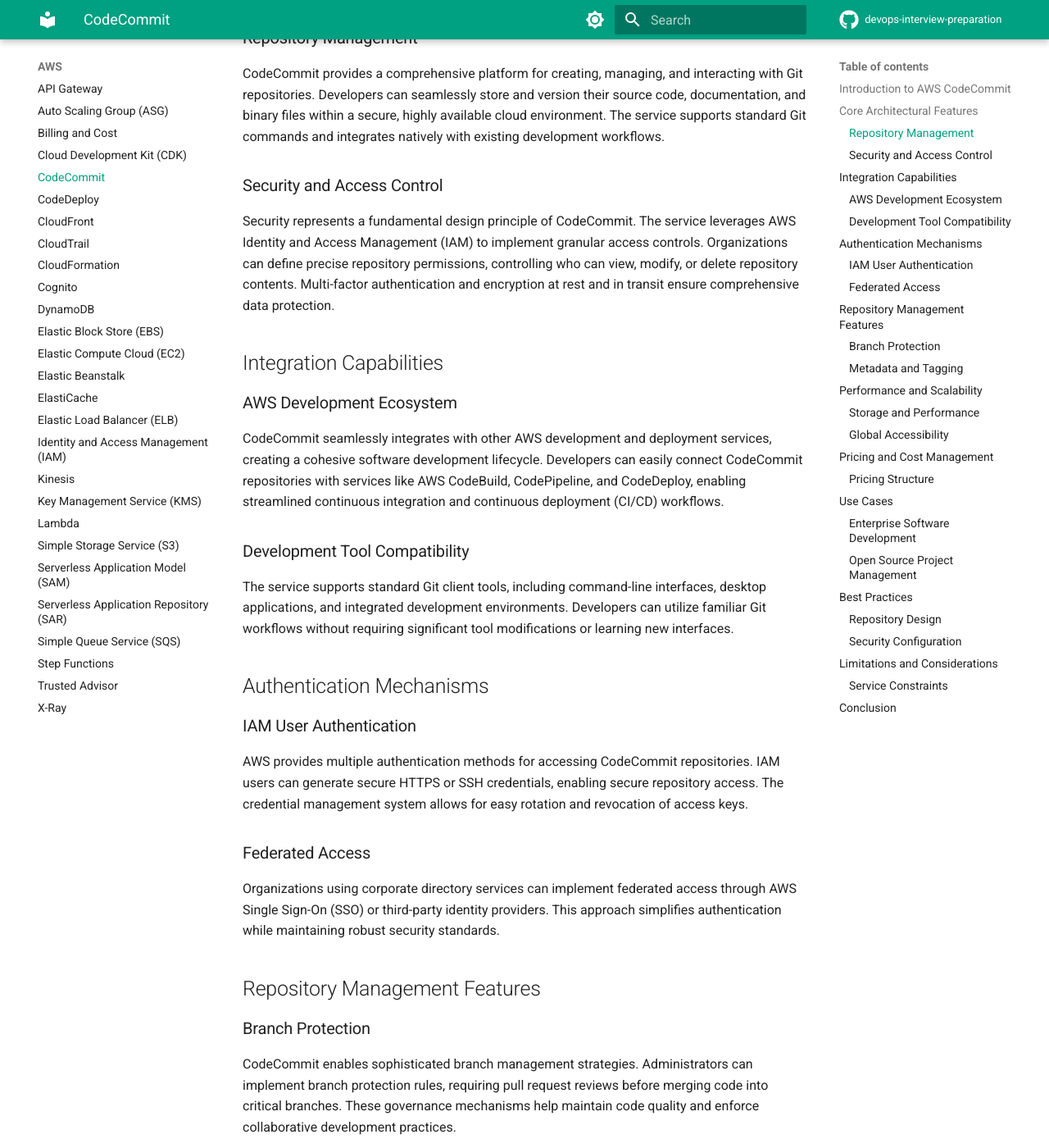
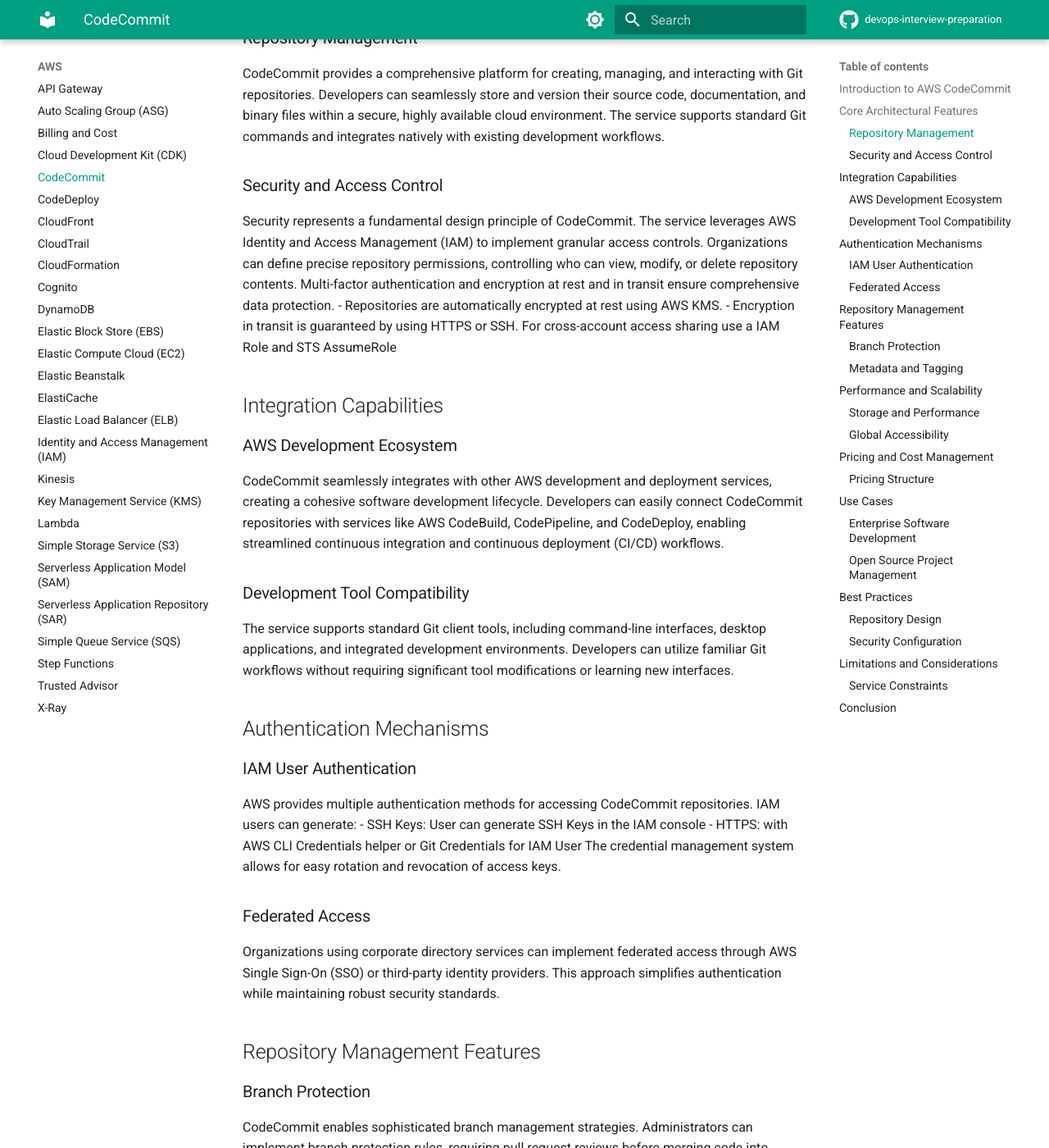
Before and after one commit to alelapi/devops-interview-preparation, an MkDocs documentation site: the page built from docs/aws/codecommit.md, in a window 1280 px wide and 1400 px high, scrolled down 481 px. Shown: the whole window at 82% size. Built offline with MkDocs 1.6.1 and Material for MkDocs 9.7.7, drawn with Linux system fonts in a browser that asks for light colours; comment, search, counter and statistics services are not loaded.

Commit message:
fix codecommit

```diff
--- a/docs/aws/codecommit.md
+++ b/docs/aws/codecommit.md
@@ -10,7 +10,11 @@ AWS CodeCommit is a fully managed source control service provided by Amazon Web
 CodeCommit provides a comprehensive platform for creating, managing, and interacting with Git repositories. Developers can seamlessly store and version their source code, documentation, and binary files within a secure, highly available cloud environment. The service supports standard Git commands and integrates natively with existing development workflows.
 
 ### Security and Access Control
-Security represents a fundamental design principle of CodeCommit. The service leverages AWS Identity and Access Management (IAM) to implement granular access controls. Organizations can define precise repository permissions, controlling who can view, modify, or delete repository contents. Multi-factor authentication and encryption at rest and in transit ensure comprehensive data protection.
+Security represents a fundamental design principle of CodeCommit. The service leverages AWS Identity and Access Management (IAM) to implement granular access controls. Organizations can define precise repository permissions, controlling who can view, modify, or delete repository contents.
+Multi-factor authentication and encryption at rest and in transit ensure comprehensive data protection.
+- Repositories are automatically encrypted at rest using AWS KMS.
+- Encryption in transit is guaranteed by using HTTPS or SSH.
+For cross-account access sharing use a IAM Role and STS AssumeRole
 
 ## Integration Capabilities
 
@@ -23,7 +27,11 @@ The service supports standard Git client tools, including command-line interface
 ## Authentication Mechanisms
 
 ### IAM User Authentication
-AWS provides multiple authentication methods for accessing CodeCommit repositories. IAM users can generate secure HTTPS or SSH credentials, enabling secure repository access. The credential management system allows for easy rotation and revocation of access keys.
+AWS provides multiple authentication methods for accessing CodeCommit repositories. IAM users can generate:
+- SSH Keys: User can generate SSH Keys in the IAM console
+- HTTPS: with AWS CLI Credentials helper or Git Credentials for IAM User
+The credential management system allows for easy rotation and revocation of access keys.
+
 
 ### Federated Access
 Organizations using corporate directory services can implement federated access through AWS Single Sign-On (SSO) or third-party identity providers. This approach simplifies authentication while maintaining robust security standards.
```
